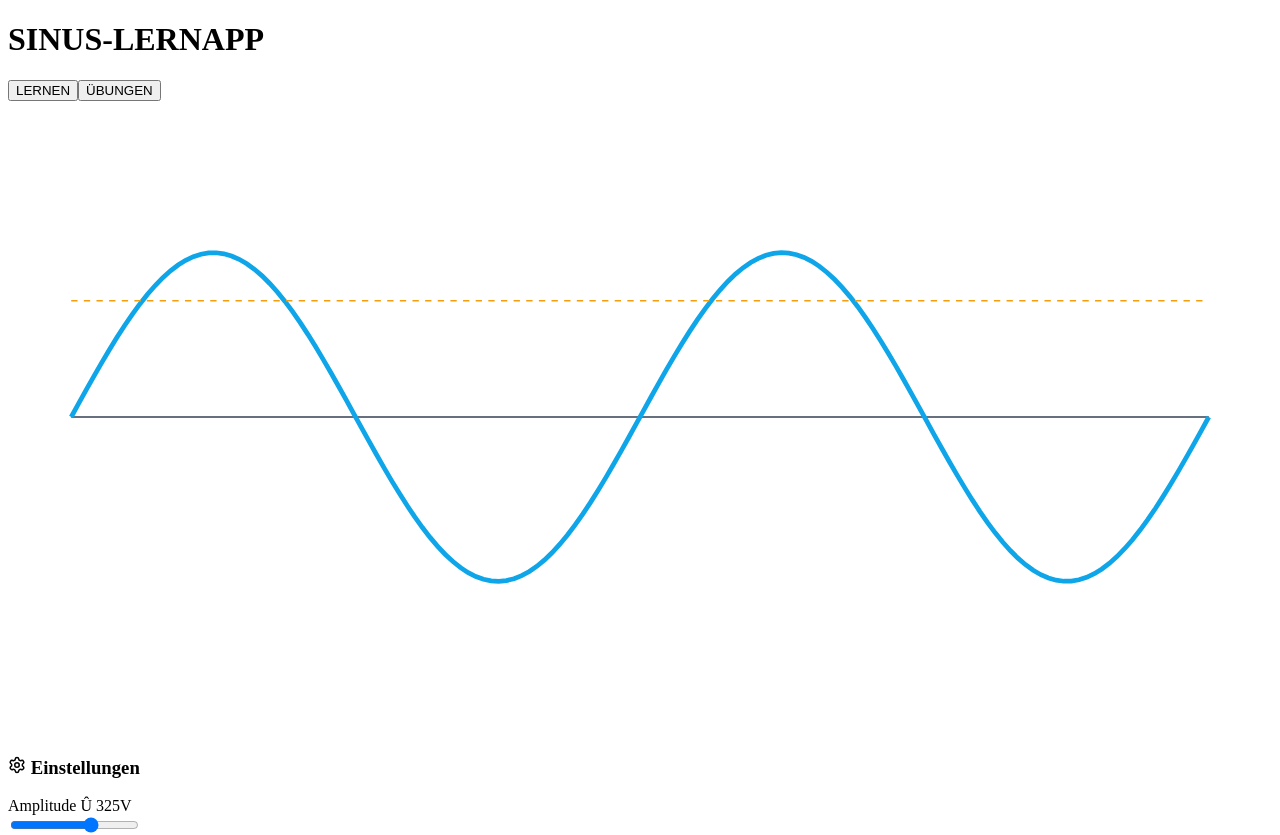
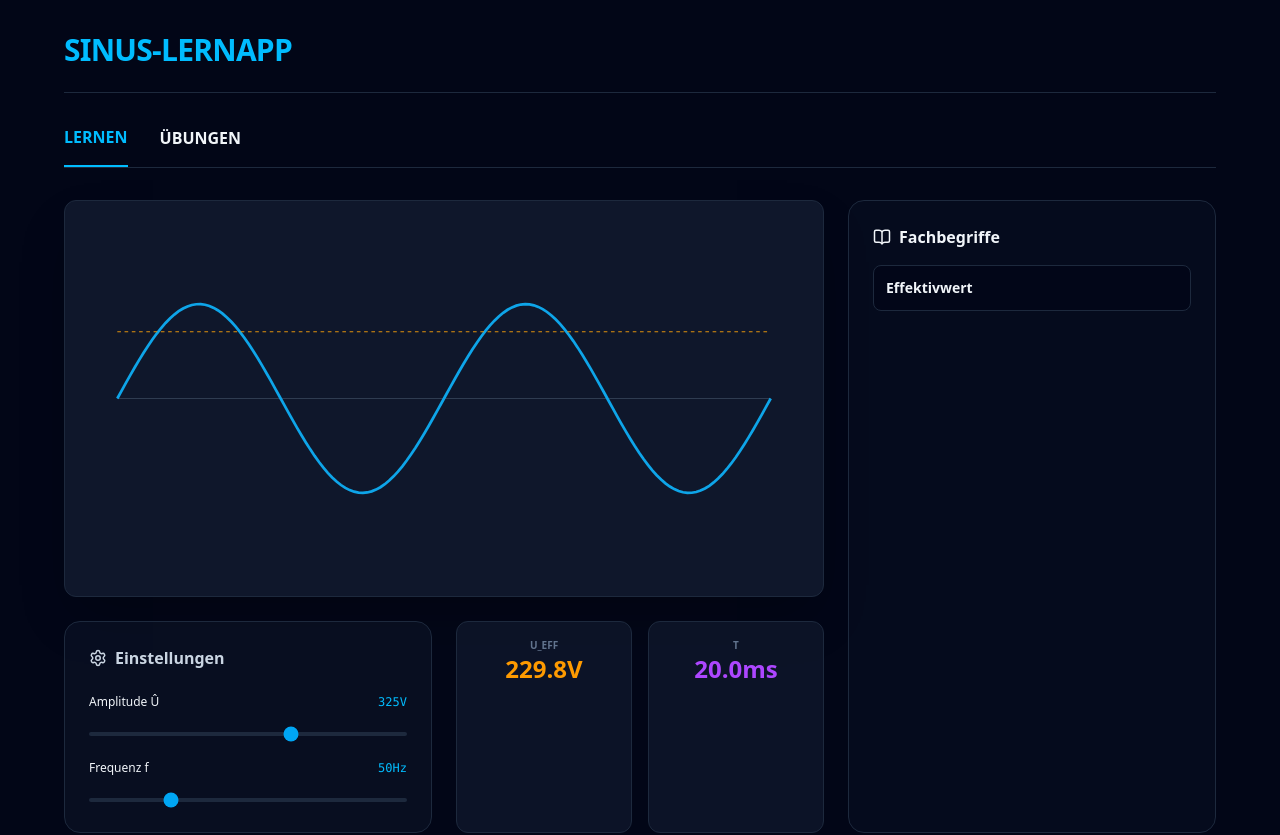
Before and after one commit to Markusr71/sinus-lernapp, a React (Vite) app: page / in a window 1280 px wide. Shown: the top 835 px of the page. Built offline with nearby package versions, Linux system fonts and the light colour scheme.

Commit message:
Update index.css

```diff
--- a/index.css
+++ b/index.css
@@ -0,0 +1,16 @@
+@import "tailwindcss";
+
+@theme {
+  --color-brand-dark: #020617;
+  --color-brand-card: #0f172a;
+}
+
+:root {
+  background-color: #020617;
+  color: white;
+}
+
+/* Ein bisschen schöneres Styling für die Slider */
+input[type="range"] {
+  @apply cursor-pointer accent-sky-500;
+}
```
